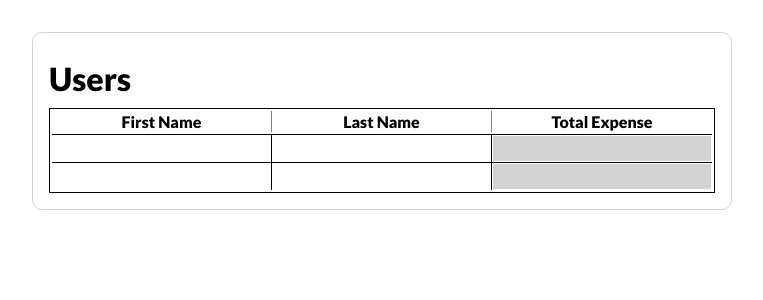
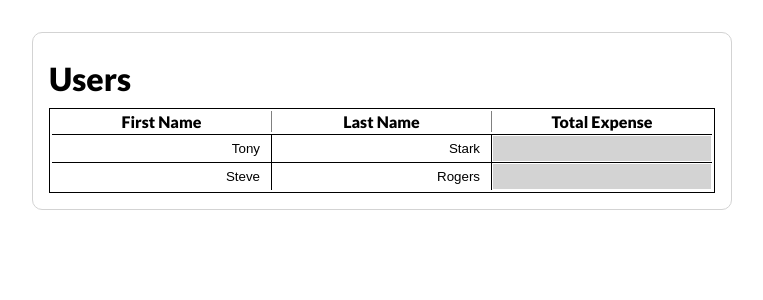
Before and after one commit to weitsesun/user-table, a React app: page / in a window 1280 px wide. Shown: the top 300 px of the page, without its empty margins (258-1021 px from the left). Built offline with nearby package versions, Linux system fonts and the light colour scheme.

Commit message:
fix onchange

```diff
--- a/src/components/table/UserTableBody.js
+++ b/src/components/table/UserTableBody.js
@@ -1,23 +1,18 @@
-import React, { useState } from "react";
+import React, { useState, useEffect } from "react";
 import { get } from "lodash";
 import moment from "moment";
 
 export default function UserTableBody({ data, columns }) {
-  const [firstName, setFirstName] = useState(data.firstName);
-  const [lastName, setLastName] = useState(data.lastName);
 
   function renderCell(column, user) {
-    // let value =
-    //   column.id !== "date"
-    //     ? get(user, column.id, void 0)
-    //     : moment(get(user, column.id, void 0)).format("YYYY/MM/DD");
-    // console.log(user);
-    // console.log(column)
+    const [firstName, setFirstName] = useState(user.firstName);
+    const [lastName, setLastName] = useState(user.lastName);
+
     return (
       <td key={Math.random()} className="row_body_cell">
         <input
           className="row_input"
-          value={column.id === "firstName" ? firstName : lastName}
+          value={column.id == "firstName" ? firstName : lastName}
           disabled={column.disabled}
           type={column.type}
           onChange={(e) => {
@@ -27,36 +22,6 @@ export default function UserTableBody({ data, columns }) {
           }}
         />
       </td>
-      // <>
-      //   <td key={Math.random()} className="row_body_cell">
-      //     <input
-      //       className="row_input"
-      //       value={firstName}
-      //       disabled={column.disabled}
-      //       type={column.type}
-      //       onChange={(e) => {
-      //         setFirstName(e.target.value);
-      //       }}
-      //     />
-      //   </td>
-      //   <td key={Math.random()} className="row_body_cell">
-      //     <input
-      //       className="row_input"
-      //       value={lastName}
-      //       disabled={column.disabled}
-      //       type={column.type}
-      //       onChange={(e) => {}}
-      //     />
-      //   </td>
-      //   <td key={Math.random()} className="row_body_cell">
-      //     <input
-      //       className="row_input"
-      //       value={data.totalExpense}
-      //       disabled={column.disabled}
-      //       type={column.type}
-      //     />
-      //   </td>
-      // </>
     );
   }
 
```
